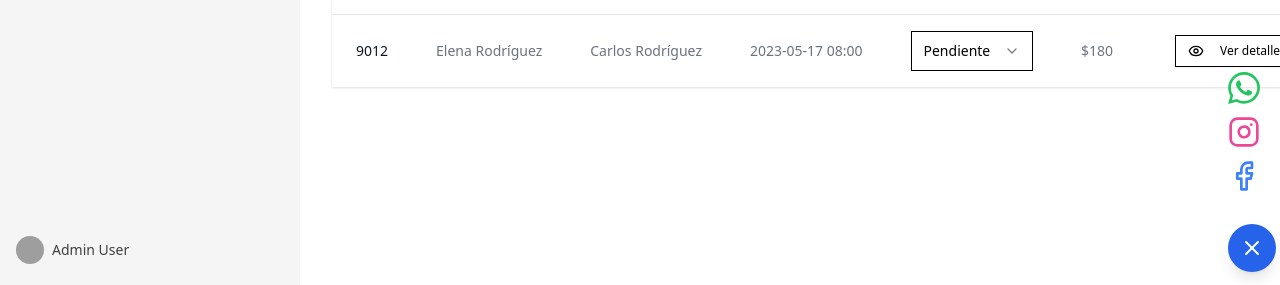
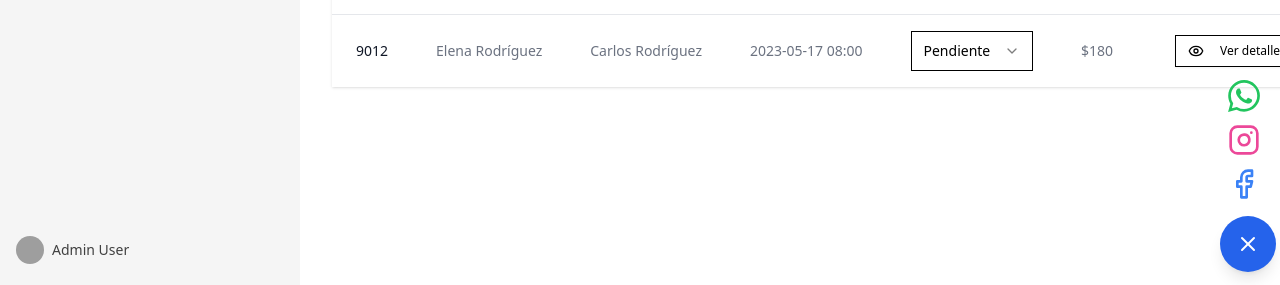
Before and after one commit to EtherealDevs/taxi, a Next.js app in the folder frontend/: page /admin/bookings in a window 1280 px wide. Both pictures are taken after a click on the button "Open social media links". Shown: the part 512-797 px from the top of the page. Built offline with nearby package versions, Linux system fonts and the light colour scheme; grey boxes are pictures that could not be loaded.

Commit message:
Update social media links in Footer and SocialMediaLinks components to point to the correct Instagram profile and enhance button styling for better user experience.

```diff
--- a/frontend/src/components/Footer.tsx
+++ b/frontend/src/components/Footer.tsx
@@ -18,7 +18,7 @@ export default function Footer() {
           <div className="flex space-x-4">
             <SocialLink href="#" icon={<Facebook />} />
             <SocialLink href="#" icon={<Twitter />} />
-            <SocialLink href="#" icon={<Instagram />} />
+            <SocialLink href="https://www.instagram.com/nelsonolivera.viajes/" icon={<Instagram />} />
           </div>
         </div>
         <div className="mt-8 text-center text-sm text-gray-600">
--- a/frontend/src/components/ui/socialMedia.tsx
+++ b/frontend/src/components/ui/socialMedia.tsx
@@ -12,24 +12,24 @@ export default function SocialMediaLinks() {
         <div className="fixed bottom-4 right-1 z-50">
             <button
                 onClick={toggleOpen}
-                className="bg-blue-600 text-white p-3 rounded-full shadow-lg hover:bg-blue-700 transition duration-300"
+                className="bg-blue-600 text-white p-4 rounded-full shadow-lg hover:bg-blue-700 transition duration-300 flex items-center justify-center"
                 aria-label={isOpen ? "Close social media links" : "Open social media links"}
             >
                 {isOpen ? <X size={24} /> : <Share2 size={24} />}
             </button>
             {isOpen && (
-                <div className="absolute bottom-16 right-0 p-4 rounded-lg  flex flex-col space-y-3">
-                    <a href="https://wa.me/1234567890" target="_blank" rel="noopener noreferrer" className="text-green-500 hover:text-green-600 transition duration-300">
+                <div className="absolute bottom-14 right-0 p-4 rounded-lg flex flex-col items-center justify-center space-y-3">
+                    <a href="https://wa.me/1234567890" target="_blank" rel="noopener noreferrer" className="text-green-500 hover:text-green-600 transition duration-300 transform hover:scale-110">
                         <span className="sr-only">WhatsApp</span>
                         <svg viewBox="0 0 24 24" fill="currentColor" className="w-8 h-8">
                             <path d="M17.472 14.382c-.297-.149-1.758-.867-2.03-.967-.273-.099-.471-.148-.67.15-.197.297-.767.966-.94 1.164-.173.199-.347.223-.644.075-.297-.15-1.255-.463-2.39-1.475-.883-.788-1.48-1.761-1.653-2.059-.173-.297-.018-.458.13-.606.134-.133.298-.347.446-.52.149-.174.198-.298.298-.497.099-.198.05-.371-.025-.52-.075-.149-.669-1.612-.916-2.207-.242-.579-.487-.5-.669-.51-.173-.008-.371-.01-.57-.01-.198 0-.52.074-.792.372-.272.297-1.04 1.016-1.04 2.479 0 1.462 1.065 2.875 1.213 3.074.149.198 2.096 3.2 5.077 4.487.709.306 1.262.489 1.694.625.712.227 1.36.195 1.871.118.571-.085 1.758-.719 2.006-1.413.248-.694.248-1.289.173-1.413-.074-.124-.272-.198-.57-.347m-5.421 7.403h-.004a9.87 9.87 0 01-5.031-1.378l-.361-.214-3.741.982.998-3.648-.235-.374a9.86 9.86 0 01-1.51-5.26c.001-5.45 4.436-9.884 9.888-9.884 2.64 0 5.122 1.03 6.988 2.898a9.825 9.825 0 012.893 6.994c-.003 5.45-4.437 9.884-9.885 9.884m8.413-18.297A11.815 11.815 0 0012.05 0C5.495 0 .16 5.335.157 11.892c0 2.096.547 4.142 1.588 5.945L.057 24l6.305-1.654a11.882 11.882 0 005.683 1.448h.005c6.554 0 11.89-5.335 11.893-11.893a11.821 11.821 0 00-3.48-8.413Z" />
                         </svg>
                     </a>
-                    <a href="https://www.instagram.com/your_profile" target="_blank" rel="noopener noreferrer" className="text-pink-500 hover:text-pink-600 transition duration-300">
+                    <a href="https://www.instagram.com/nelsonolivera.viajes/" target="_blank" rel="noopener noreferrer" className="text-pink-500 hover:text-pink-600 transition duration-300 transform hover:scale-110">
                         <span className="sr-only">Instagram</span>
                         <Instagram size={32} />
                     </a>
-                    <a href="https://www.facebook.com/your_profile" target="_blank" rel="noopener noreferrer" className="text-blue-500 hover:text-blue-600 transition duration-300">
+                    <a href="https://www.facebook.com/your_profile" target="_blank" rel="noopener noreferrer" className="text-blue-500 hover:text-blue-600 transition duration-300 transform hover:scale-110">
                         <span className="sr-only">Facebook</span>
                         <Facebook size={32} />
                     </a>
```
